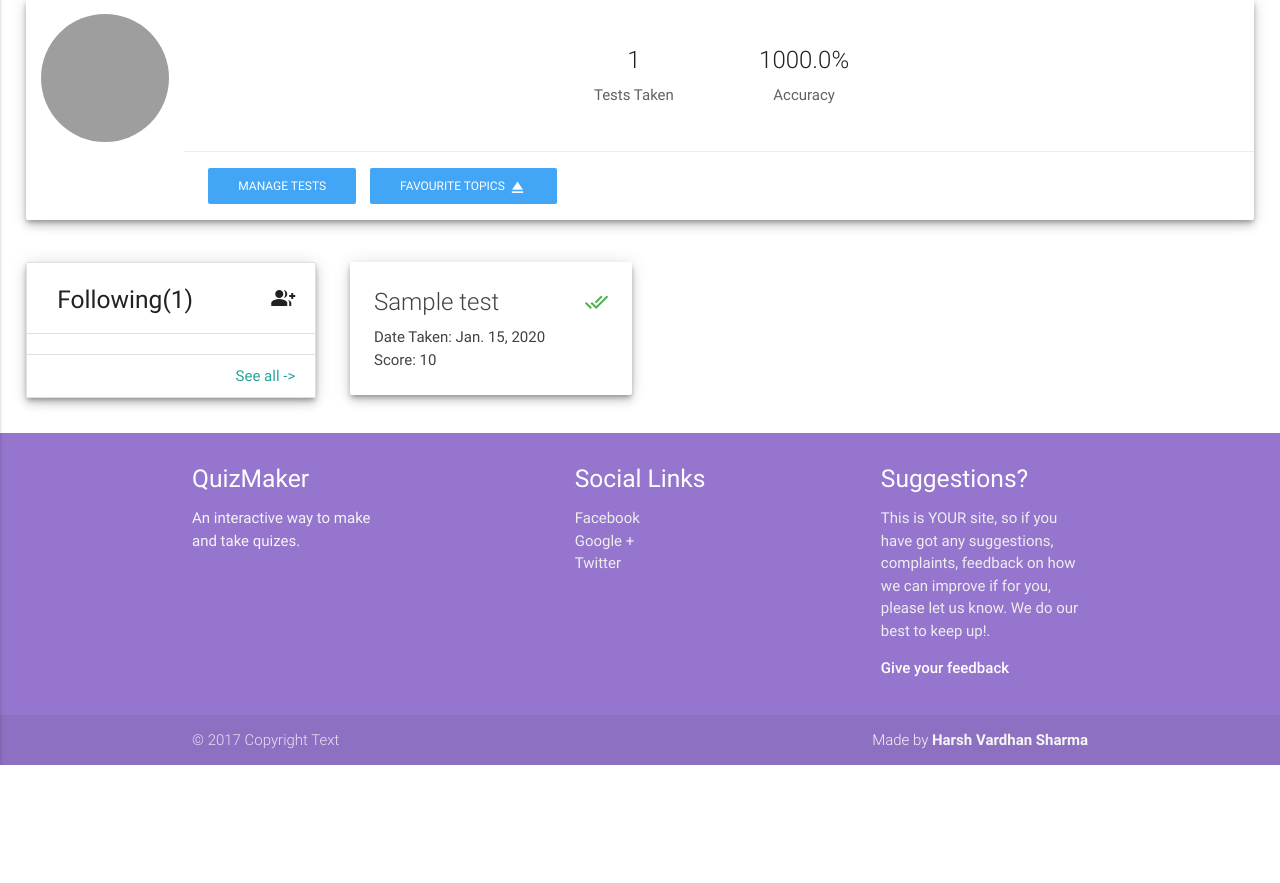
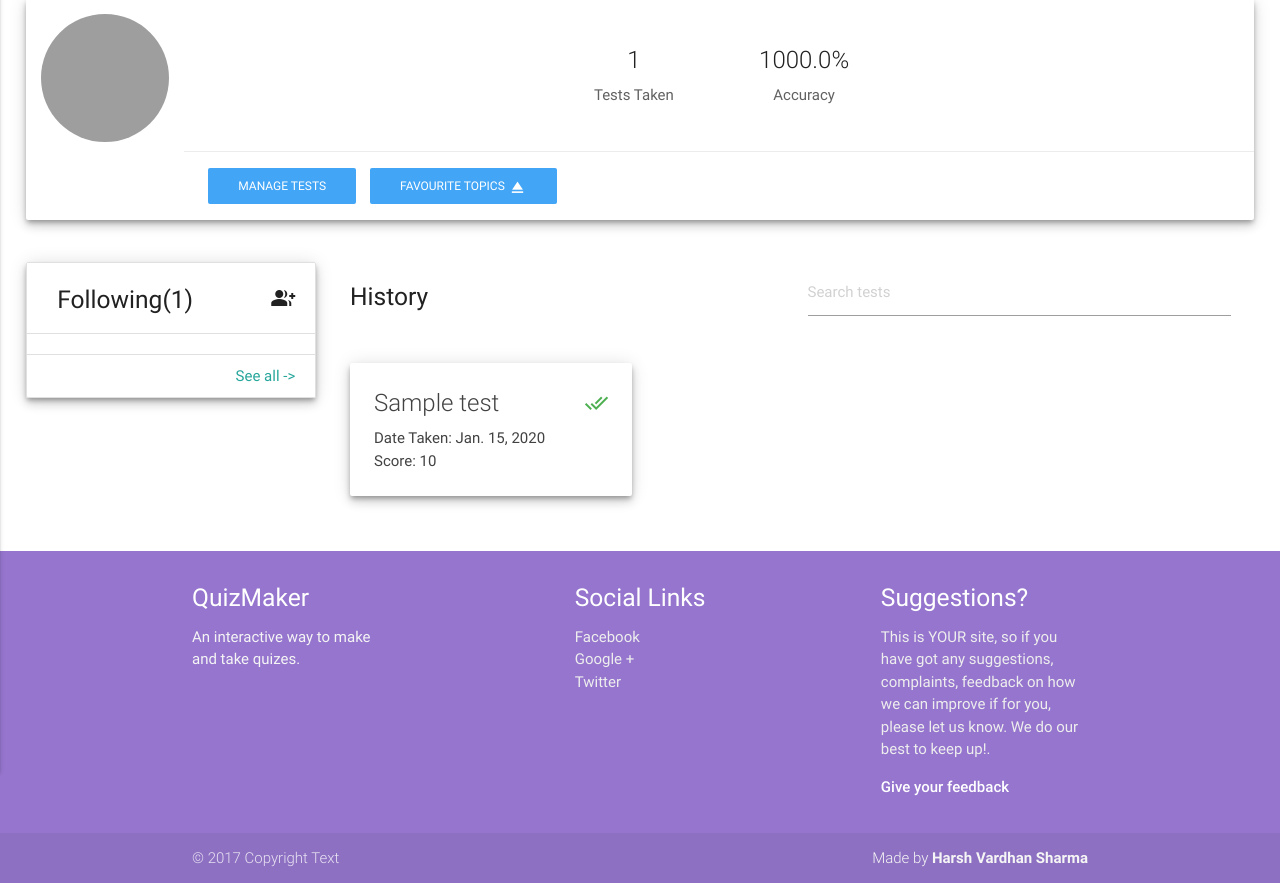
Before and after one commit to hrsvrdhn/quizMaker, a Django app: template accounts/templates/profile.html in a window 1280 px wide. Shown: the part 88-971 px from the top of the page. Before the commit the page ends 853 px from the top, so only its background shows below. Run offline with Django 3.2, Linux system fonts and the light colour scheme; tables that the repository leaves empty hold one stand-in row (values such as "Sample post"); the template is opened without the code that fills it: values that come from a table or form of the project are taken from there, most other values are stand-ins (such as "Sample title", 1, 10 or a date in 2020); some libraries are stand-ins or nearby versions; grey boxes are pictures that could not be loaded.

Commit message:
search bar in profile

```diff
--- a/accounts/templates/profile.html
+++ b/accounts/templates/profile.html
@@ -71,10 +71,20 @@
         </div>
     </div>
     <div class="col s12 m9">
+        <div class="row">
+            <div class="col s12 valign-wrapper">
+                <h5 class="grey-text text-darken-4">History</h5>
+                <div class="input-field col s6">
+                    <input id="search_bar" type="text" placeholder="Search tests">
+                </div>
+            </div>
+        </div>
+        <div class="row">
             {% for teststat in tests_taken %}
-        <div class="col s12 m4">
+            {% if not teststat.has_completed %}
+            <div class="col s12 m4 testcard" data-name="{{teststat.test.name}}">
                 <a href="{{ teststat.test.get_test_detail_url }}">
-                <div class="card testcard z-depth-3">
+                    <div class="card testcard-inside z-depth-3">
                         <div class="card-content">
                             <span class="card-title grey-text text-darken-3">
                                 {{ teststat.test.name }}
@@ -98,7 +108,39 @@
                     </div>
                 </a>
             </div>
+            {% endif %}
             {% endfor %}
+            {% for teststat in tests_taken %}
+            {% if teststat.has_completed %}
+            <div class="col s12 m4 testcard" data-name="{{teststat.test.name}}">
+                <a href="{{ teststat.test.get_test_detail_url }}">
+                    <div class="card testcard-inside z-depth-3">
+                        <div class="card-content">
+                            <span class="card-title grey-text text-darken-3">
+                                {{ teststat.test.name }}
+                                <span class=" right">
+                                    {% if teststat.has_completed %}
+                                    <i class="material-icons green-text">done_all</i>
+                                    {% else %}
+                                    <i class="material-icons red-text">watch_later</i>
+                                    {% endif %}
+                                </span>
+                            </span>
+                            <span class="grey-text text-darken-3">
+                                Date Taken: {{ teststat.date_taken|date }}
+                                <br>
+                                    {% if not teststat.score == None %}
+                                    Score: {{ teststat.score }}
+                                    {% endif %}
+                                <br>
+                            </span>
+                        </div>
+                    </div>
+                </a>
+            </div>
+            {% endif %}
+            {% endfor %}
+        </div>
     </div>
 </div>
 </div>
@@ -109,6 +151,20 @@
     $(document).ready(function() {
         $(".modal").modal();
         $(".followingPgBar").css('display', "block");
+        $("#search_bar").on('input', function(evt) {
+            var query = $("#search_bar").val();
+            if(query === undefined || query.length === 0) {
+                $(".testcard").show(200);
+                return;
+            }
+            $(".testcard").each((ind, element) => {
+                if($(element).attr("data-name").indexOf(query) !== -1) {
+                    $(element).show(200);
+                } else {
+                    $(element).hide(200);
+                }
+            })
+        });
         $(".seeAll").click(function(evt) {
             evt.preventDefault();
             $("#userFollowingModal").modal('open');
@@ -157,7 +213,7 @@
             $(this).toggleClass('z-depth-3');
             $(this).toggleClass('z-depth-2');
         });
-        $(".testcard").hover(function() {
+        $(".testcard-inside").hover(function() {
             $(this).toggleClass('z-depth-3');
          $(this).toggleClass('z-depth-2');
         });
--- a/quiz/templates/alltest.html
+++ b/quiz/templates/alltest.html
@@ -48,7 +48,9 @@
                 minLength: 1
             },
             data: [
+                {% if topic %}
                 { tag: "{{ topic }}"},
+                {% endif %}
             ],
         });
         {% if topic %}
```
Also changed, not shown: quiz/views.py (+12 -0 lines). Lines whose indentation alone changed are shown as unchanged.
